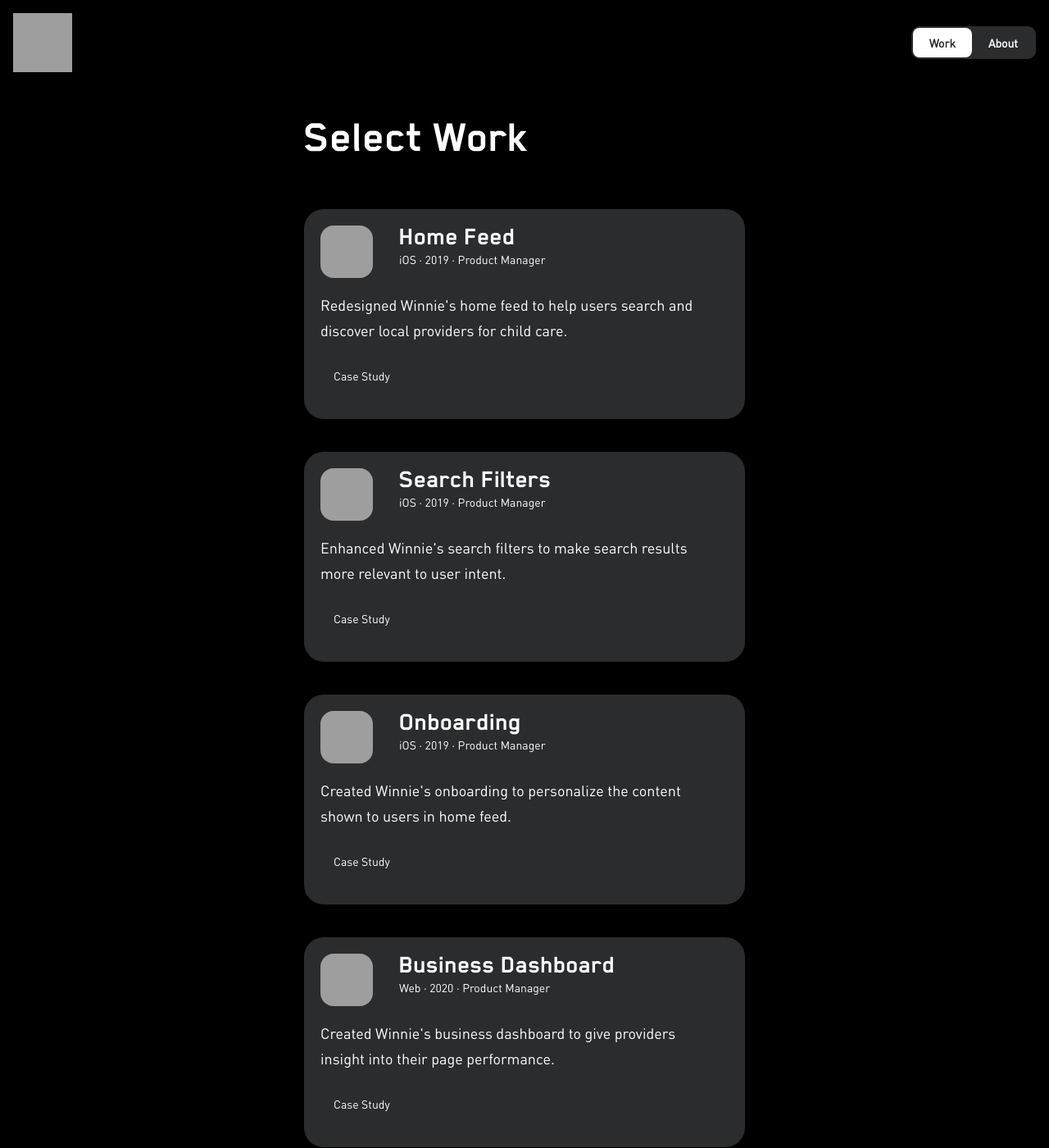
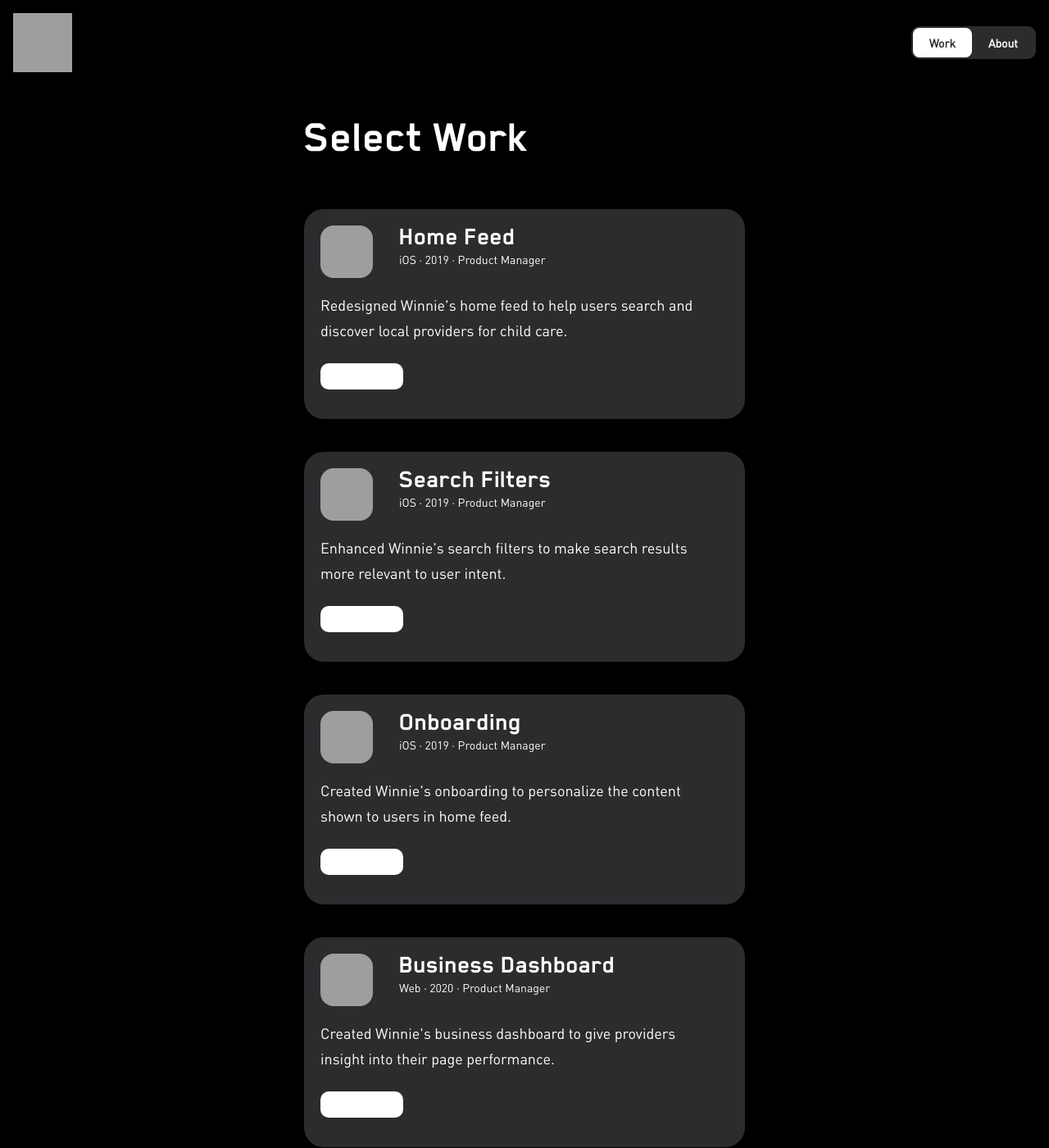
Before and after one commit to jotd/jotd-portfolio, a Jekyll site: the page work/index.html, which Jekyll copies as it is, in a window 1280 px wide and 1400 px high. Shown: the whole window at 82% size. Built offline with Jekyll 4.4.1, drawn with Linux system fonts in a browser that asks for light colours; grey boxes are pictures that could not be loaded.

Commit message:
Update styles.css

```diff
--- a/css/styles.css
+++ b/css/styles.css
@@ -610,7 +610,7 @@ a {
 
 .tag {
   padding: 4px 16px 4px 16px;
-  background: #2a2c2e;
+  background: #ffffff;
   border-radius: 10px;
   margin-top: -12px;
   margin-left: -32px; }
@@ -621,7 +621,7 @@ a {
 .tag-text {
   font-size: 14px;
   line-height: 1.7em;
-  color: white; }
+  color: ffffff; }
 
 .table {
   display: -webkit-box;
```
